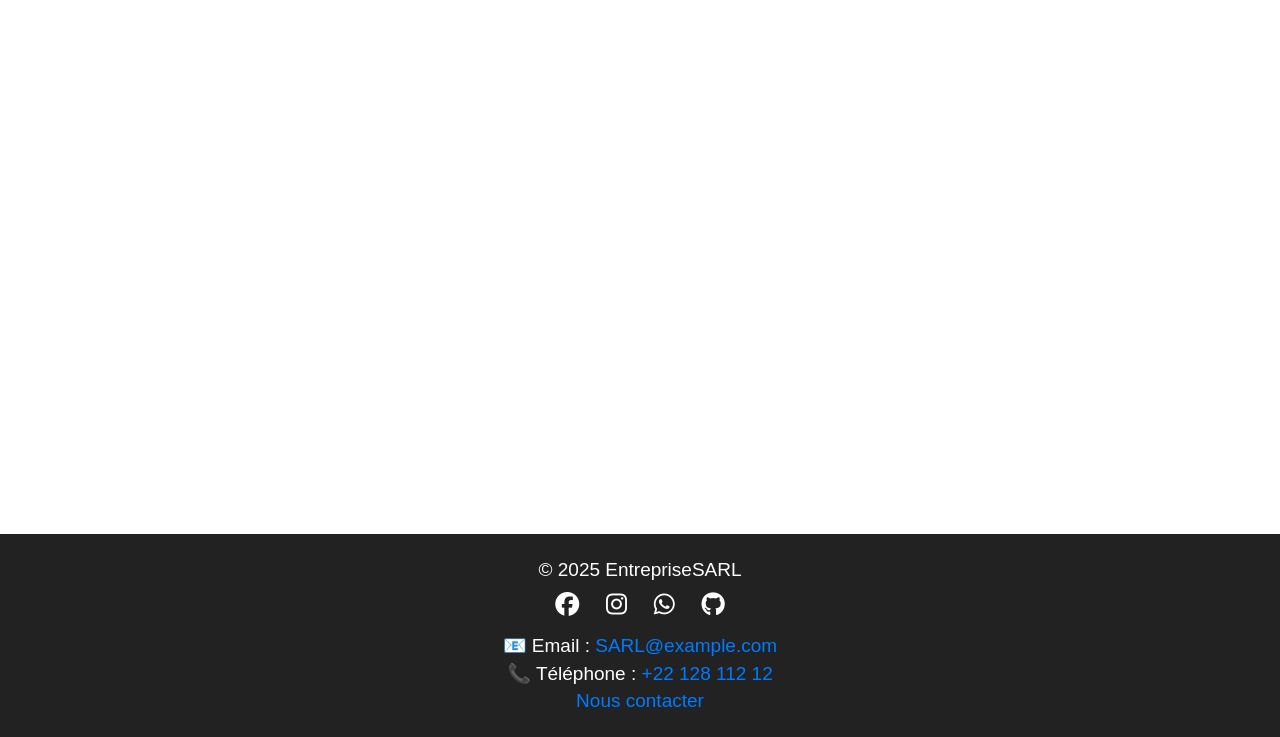
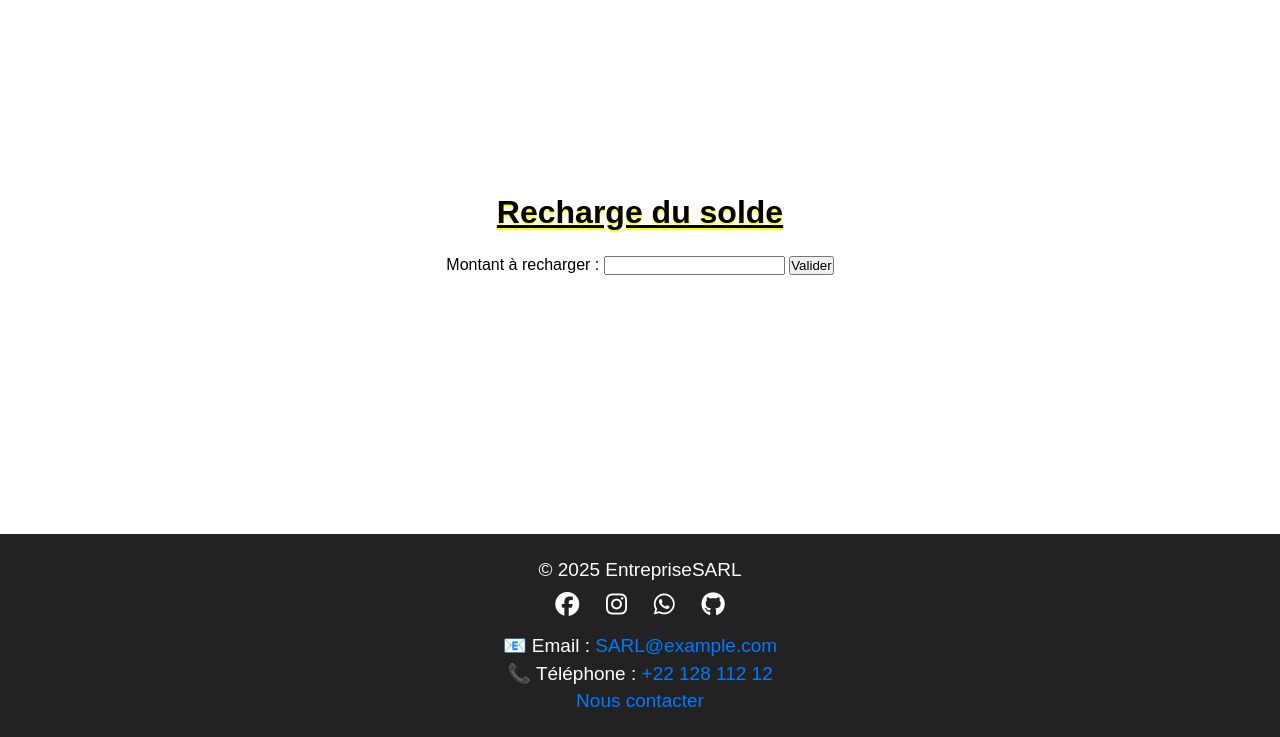
Before and after one commit to Poyziol/Departement, a PHP site: page /fm-recharge.php in a window 1280 px wide. Shown: the part 184-921 px from the top of the page. Run offline with PHP 8.4, Linux system fonts and the light colour scheme; some libraries are stand-ins or nearby versions.

Commit message:
MAJ fm-recharge.php + traitement-recharge.php

```diff
--- a/fm-recharge.php
+++ b/fm-recharge.php
@@ -1,35 +1,34 @@
+<?php require_once('fonction.php'); ?>
 
 <!DOCTYPE html>
-
-<html lang="en">
-
+<html lang="fr">
 <head>
-
-<meta charset="UTF-8">
-
-    <meta name="viewport" content="width=device-width, initial-scale=1.0">
+    <meta charset="UTF-8">
+    <title>Recharge du solde</title>
     <link rel="stylesheet" href="css/mainmenu.css">
     <link rel="stylesheet" href="css/headerfooter.css">
     <link rel="stylesheet" href="fontawsome/css/all.min.css">
-
-    <title>Recharge</title>
-
 </head>
-
 <body>
 
-    <?php
-        include('header.php');
-    ?>
+<?php include('header.php'); ?>
 
-    <div id="container-main">
+<div id="container-main">
+    <h1>Recharge du solde</h1>
 
-    </div>
+    <?php if (isset($_GET['success'])): ?>
+        <div class="success-message">✅ Solde rechargé avec succès.</div>
+    <?php endif; ?>
 
-    <?php
-        include('footer.php');
-    ?>
+    <form action="traitement-recharge.php" method="POST">
+        <label for="montant">Montant à recharger :</label>
+        <input type="number" name="montant" id="montant" step="0.01" required>
+
+        <button type="submit">Valider</button>
+    </form>
+</div>
+
+<?php include('footer.php'); ?>
 
 </body>
-
 </html>
```
Also changed, not shown: traitement-recharge.php (added, +16 -0 lines).
